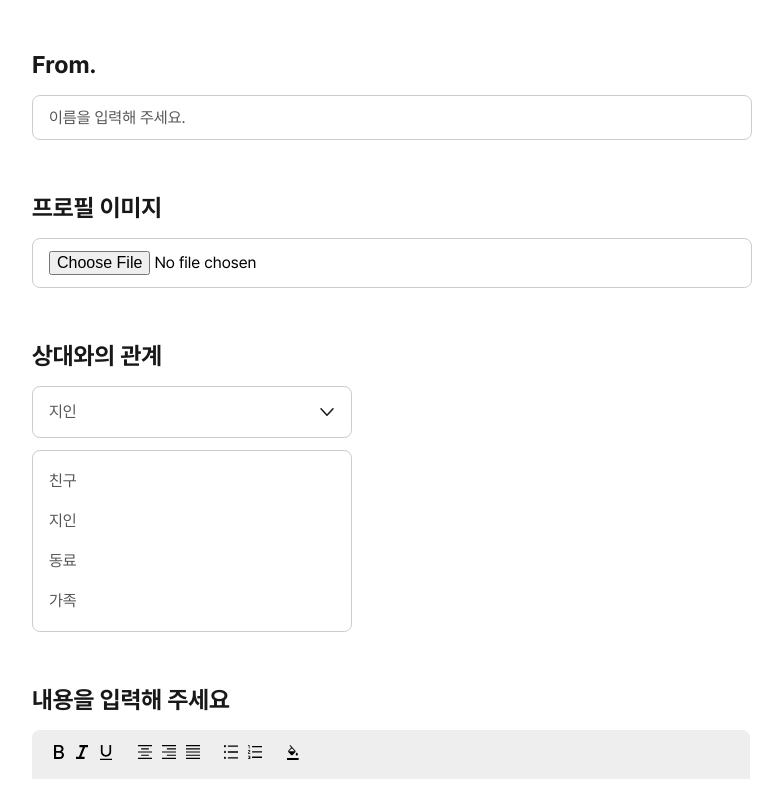
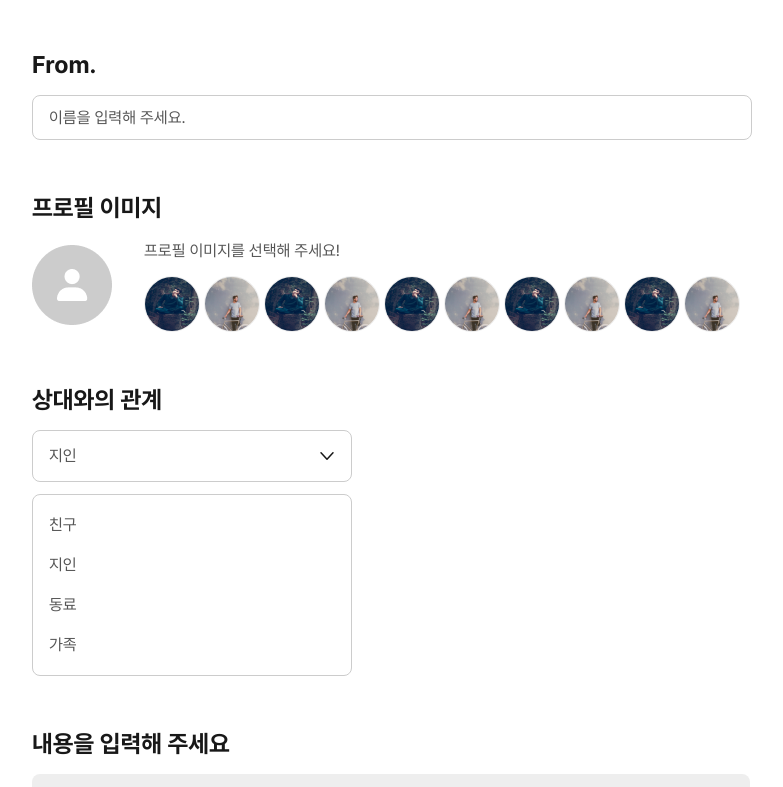
Before and after one commit to jisunipark/rolling, a React (Create React App) app: page /post/1/message in a window 1280 px wide. Shown: the top 787 px of the page, without its empty margins (248-1031 px from the left). Built offline with nearby package versions, Linux system fonts and the light colour scheme.

Commit message:
feat: 프로필 이미지 섹션 퍼블리싱

```diff
--- a/src/components/ProfileImgInputSection.jsx
+++ b/src/components/ProfileImgInputSection.jsx
@@ -1,10 +1,67 @@
+import styled from 'styled-components';
 import StyledSection from './StyledSection';
+import DefaultProfileImg from '../assets/images/default-profile-img.png';
+import SampleImg1 from '../assets/images/sample-profile-img-1.png';
+import SampleImg2 from '../assets/images/sample-profile-img-2.png';
+
+const ProfileImgList = styled.div`
+  display: flex;
+  gap: 4px;
+`;
+
+const RoundImg = styled.img`
+  width: 56px;
+  height: 56px;
+  border-radius: 100px;
+  border: 1px solid #eee;
+`;
+
+const FlexDiv = styled.div`
+  display: flex;
+  flex-direction: column;
+  gap: 12px;
+
+  & span {
+    color: #555;
+    font-size: 16px;
+    font-weight: 400;
+    line-height: 26px;
+  }
+`;
+
+const ProfileImgInput = styled.div`
+  display: flex;
+  align-items: center;
+  gap: 32px;
+`;
 
 const ProfileImgInputSection = ({ children }) => {
   return (
     <StyledSection>
       <label htmlFor="profileImgURL">{children}</label>
-      <input type="file" id="profileImgURL" />
+      <ProfileImgInput>
+        <img
+          src={DefaultProfileImg}
+          alt="기본 프로필 이미지"
+          width="80px"
+          height="80px"
+        />
+        <FlexDiv>
+          <span>프로필 이미지를 선택해 주세요!</span>
+          <ProfileImgList>
+            <RoundImg src={SampleImg1} alt="샘플 프로필 이미지" />
+            <RoundImg src={SampleImg2} alt="샘플 프로필 이미지" />
+            <RoundImg src={SampleImg1} alt="샘플 프로필 이미지" />
+            <RoundImg src={SampleImg2} alt="샘플 프로필 이미지" />
+            <RoundImg src={SampleImg1} alt="샘플 프로필 이미지" />
+            <RoundImg src={SampleImg2} alt="샘플 프로필 이미지" />
+            <RoundImg src={SampleImg1} alt="샘플 프로필 이미지" />
+            <RoundImg src={SampleImg2} alt="샘플 프로필 이미지" />
+            <RoundImg src={SampleImg1} alt="샘플 프로필 이미지" />
+            <RoundImg src={SampleImg2} alt="샘플 프로필 이미지" />
+          </ProfileImgList>
+        </FlexDiv>
+      </ProfileImgInput>
     </StyledSection>
   );
 };
```
